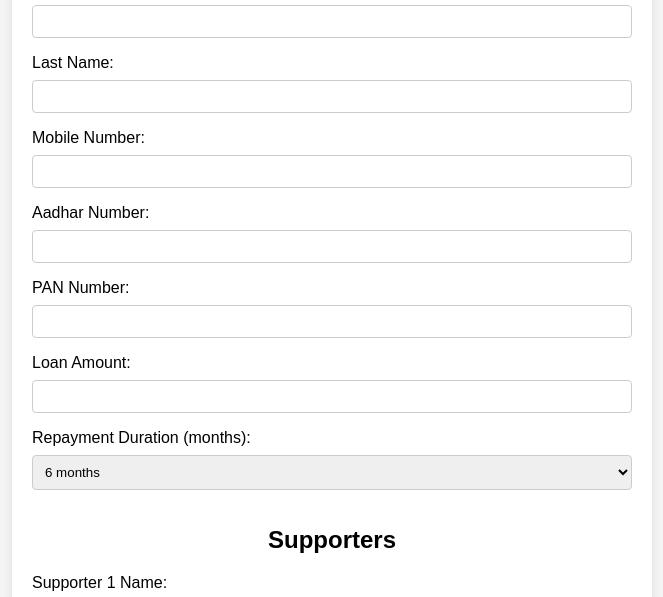
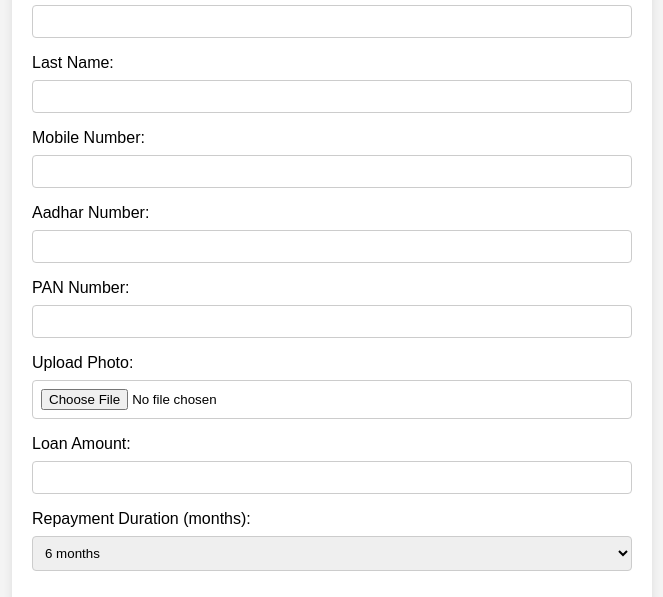
Before and after one commit to Manmohansinghyadav/first-project, a plain HTML site: page new_entry.html in a window 1280 px wide. Shown: the part 169-766 px from the top of the page, without its empty margins (308-971 px from the left). Drawn offline with Linux system fonts and the light colour scheme.

Commit message:
Update new_entry.html

```diff
--- a/new_entry.html
+++ b/new_entry.html
@@ -25,6 +25,9 @@
 
             <label for="panNumber">PAN Number:</label>
             <input type="text" id="panNumber" required>
+
+            <label for="photo">Upload Photo:</label>
+            <input type="file" id="photo" accept="image/*">
 
             <label for="loanAmount">Loan Amount:</label>
             <input type="number" id="loanAmount" required>
```
